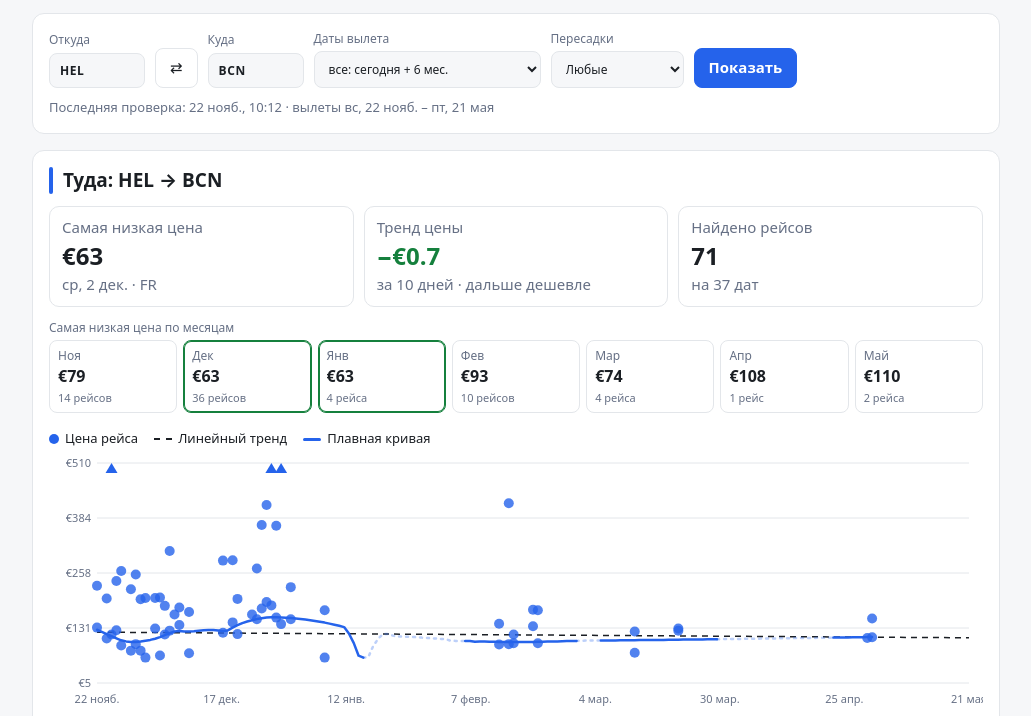
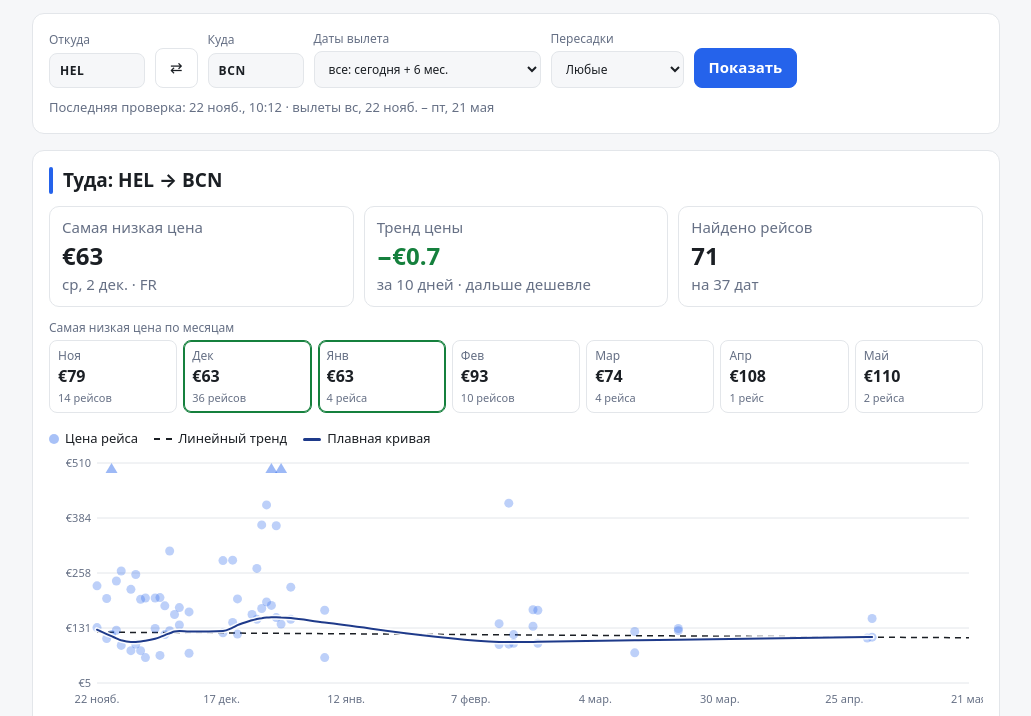
Before and after one commit to obvmail-sys/flight-tracker, a plain HTML site: page index.html in a window 1280 px wide. Shown: the part 84-800 px from the top of the page, without its empty margins (124-1155 px from the left). Drawn offline with Linux system fonts and the light colour scheme.

Commit message:
Smooth continuous curve (LOWESS + monotone cubic spline) through gaps; lighter points, darker curve
Co-Authored-By: Claude Opus 5.5 <noreply@anthropic.com>
Claude-Session: https://claude.ai/code/session_0185nm7qrPvGr6XZBvW3HKQq

```diff
--- a/index.html
+++ b/index.html
@@ -7,11 +7,11 @@
 <style>
   :root {
     --bg: #f6f7f9; --card: #fff; --text: #1b1f24; --muted: #667085; --line: #e3e6ea;
-    --out: #2563eb; --back: #d9480f; --trend: #1b1f24; --good: #15803d; --bad: #b91c1c;
+    --out: #2563eb; --back: #d9480f; --out-dark: #1e3a8a; --back-dark: #9a3412; --trend: #1b1f24; --good: #15803d; --bad: #b91c1c;
   }
   @media (prefers-color-scheme: dark) {
     :root { --bg: #0f1216; --card: #171b21; --text: #e6e8eb; --muted: #98a2b3; --line: #2a3038;
-            --out: #60a5fa; --back: #fb923c; --trend: #e6e8eb; --good: #4ade80; --bad: #f87171; }
+            --out: #60a5fa; --back: #fb923c; --out-dark: #bfdbfe; --back-dark: #fed7aa; --trend: #e6e8eb; --good: #4ade80; --bad: #f87171; }
   }
   * { box-sizing: border-box; }
   body { margin: 0; background: var(--bg); color: var(--text);
@@ -222,9 +222,9 @@ function trend(rows) {
 
 // LOWESS: локальная взвешенная линейная регрессия (трикуб-веса) по самой низкой цене
 // каждого дня + 2 итерации устойчивости (бисквадрат) против одиночных выбросов.
-// Возвращает точки кривой с шагом в 1 день в пределах дат, где есть данные;
-// sparse = рядом нет данных (> GAP дней до ближайшей точки) — такие куски рисуем бледно.
-const LOWESS_FRAC = 0.35, GAP = 7, MIN_BW = 10;  // MIN_BW — минимальная ширина окна сглаживания, дней
+// Возвращает сглаженные значения в датах, где есть данные; между ними кривую
+// проводит монотонный кубический сплайн (плавно и без выбросов, в т.ч. через пропуски).
+const LOWESS_FRAC = 0.35, MIN_BW = 10;  // MIN_BW — минимальная ширина окна сглаживания, дней
 function lowess(rows) {
   const pts = minPerDate(rows).sort((a, b) => a.x - b.x);
   const n = pts.length;
@@ -252,29 +252,31 @@ function lowess(rows) {
     const med = [...res.map(Math.abs)].sort((a, b) => a - b)[Math.floor(n / 2)] || 1;
     robust = res.map(r => { const u = r / (6 * med); return Math.abs(u) < 1 ? (1 - u * u) ** 2 : 0; });
   }
-  const out = [];
-  for (let x = pts[0].x; x <= pts[n - 1].x + 1e-9; x += 1) {
-    const y = fitAt(x);
-    if (y == null) continue;
-    const near = Math.min(...pts.map(p => Math.abs(p.x - x)));
-    out.push({ x, y: Math.max(0, y), sparse: near > GAP });
-  }
-  return out;
+  return pts.map(p => ({ x: p.x, y: Math.max(0, fitAt(p.x) ?? p.y) }));
 }
 
-// Ломаная кривой: сплошные куски там, где есть данные, бледные — где данных нет.
-function curvePaths(curve, X, Y, color, width = 2.5) {
-  if (!curve || !curve.length) return "";
-  let g = "", seg = [], sparse = curve[0].sparse;
-  const flush = () => {
-    if (seg.length > 1) g += `<polyline fill="none" stroke="${color}" stroke-width="${width}" stroke-linejoin="round" stroke-linecap="round"
-      ${sparse ? 'stroke-opacity=".3" stroke-dasharray="2 5"' : ""} points="${seg.map(p => `${X(p.x * DAY).toFixed(1)},${Y(p.y).toFixed(1)}`).join(" ")}"/>`;
-  };
-  for (const p of curve) {
-    if (p.sparse !== sparse) { seg.push(p); flush(); seg = [p]; sparse = p.sparse; } else seg.push(p);
+// Плавная кривая через сглаженные точки: монотонный кубический сплайн (Фритч–Карлсон),
+// одна непрерывная линия. Светлая подложка отделяет её от точек.
+function curvePaths(curve, X, Y, color, width = 2) {
+  if (!curve || curve.length < 2) return "";
+  const xs = curve.map(p => p.x), ys = curve.map(p => p.y), n = xs.length;
+  const d = [], m = new Array(n);
+  for (let i = 0; i < n - 1; i++) d.push((ys[i + 1] - ys[i]) / (xs[i + 1] - xs[i]));
+  m[0] = d[0]; m[n - 1] = d[n - 2];
+  for (let i = 1; i < n - 1; i++) m[i] = d[i - 1] * d[i] <= 0 ? 0 : (d[i - 1] + d[i]) / 2;
+  for (let i = 0; i < n - 1; i++) {
+    if (d[i] === 0) { m[i] = m[i + 1] = 0; continue; }
+    const a = m[i] / d[i], b = m[i + 1] / d[i], t = a * a + b * b;
+    if (t > 9) { const k = 3 / Math.sqrt(t); m[i] = k * a * d[i]; m[i + 1] = k * b * d[i]; }
   }
-  flush();
-  return g;
+  const P = (x, y) => `${X(x * DAY).toFixed(1)},${Y(y).toFixed(1)}`;
+  let path = `M${P(xs[0], ys[0])}`;
+  for (let i = 0; i < n - 1; i++) {
+    const h = xs[i + 1] - xs[i];
+    path += ` C${P(xs[i] + h / 3, ys[i] + m[i] * h / 3)} ${P(xs[i + 1] - h / 3, ys[i + 1] - m[i + 1] * h / 3)} ${P(xs[i + 1], ys[i + 1])}`;
+  }
+  return `<path d="${path}" fill="none" stroke="var(--card)" stroke-width="${width + 3}" stroke-linecap="round" stroke-opacity=".9"/>
+          <path d="${path}" fill="none" stroke="${color}" stroke-width="${width}" stroke-linecap="round" stroke-linejoin="round"/>`;
 }
 
 function renderDirection(o, d, title, color, wFrom, wTo, tr) {
@@ -302,7 +304,7 @@ function renderDirection(o, d, title, color, wFrom, wTo, tr) {
         <div class="muted">на ${((n) => n + " дат" + plural(n, "у", "ы", ""))(new Set(rows.map(r => r.departure_date)).size)}</div></div>
     </div>
     <div class="mstrip"></div>
-    <div class="legend"><span><i class="dot" style="background:${color}"></i>Цена рейса</span><span><i class="dash"></i>Линейный тренд</span><span><i class="curve" style="border-color:${color}"></i>Плавная кривая</span></div>
+    <div class="legend"><span><i class="dot" style="background:${color};opacity:.4"></i>Цена рейса</span><span><i class="dash"></i>Линейный тренд</span><span><i class="curve" style="border-color:${color === "var(--out)" ? "var(--out-dark)" : "var(--back-dark)"}"></i>Плавная кривая</span></div>
     <div class="chart"></div>
     <div class="hint muted">Нажмите на точку графика, чтобы увидеть рейсы этого дня</div>
     <div class="daybox" hidden></div>
@@ -389,12 +391,12 @@ function renderChart(el, rows, color, wFrom, wTo, t) {
     const tip = `${fmtDate(r.departure_date)} ${r.departure_time || ""}: ${fmtEur(r.price_eur)} · ${r.airline || ""}, пересадок ${r.transfers ?? "?"}`;
     const cx = X(+new Date(r.departure_date + "T00:00:00"));
     pointsSvg += r.price_eur > cap
-      ? `<path d="M${cx - 6} ${P.t + 10} L${cx + 6} ${P.t + 10} L${cx} ${P.t} Z" fill="${color}" data-date="${r.departure_date}" data-tip="${esc(tip + " (выше шкалы)")}"/>`
-      : `<circle cx="${cx}" cy="${Y(r.price_eur)}" r="5" fill="${color}" fill-opacity=".8" stroke="transparent" stroke-width="10" data-date="${r.departure_date}" data-tip="${esc(tip)}"/>`;
+      ? `<path d="M${cx - 6} ${P.t + 10} L${cx + 6} ${P.t + 10} L${cx} ${P.t} Z" fill="${color}" fill-opacity=".45" data-date="${r.departure_date}" data-tip="${esc(tip + " (выше шкалы)")}"/>`
+      : `<circle cx="${cx}" cy="${Y(r.price_eur)}" r="4.5" fill="${color}" fill-opacity=".3" stroke="transparent" stroke-width="10" data-date="${r.departure_date}" data-tip="${esc(tip)}"/>`;
   }
-  // кривая поверх прямой, точки — поверх кривой (их можно нажимать)
+  // светлые точки, поверх — насыщенная кривая (тёмный оттенок цвета направления)
   const cv = lowess(rows)?.map(p => ({ ...p, y: Math.min(p.y, y1) }));
-  g += curvePaths(cv, X, Y, color) + pointsSvg;
+  g += pointsSvg + `<g pointer-events="none">${curvePaths(cv, X, Y, color === "var(--out)" ? "var(--out-dark)" : "var(--back-dark)")}</g>`;
   el.innerHTML = `<svg width="100%" viewBox="0 0 ${W} ${H}" role="img" aria-label="Цена по дате вылета">${g}</svg>`;
 }
 
@@ -424,8 +426,8 @@ function renderCompare(a, b, wFrom, wTo) {
     const x0 = +new Date(wFrom + "T00:00:00"), x1 = +new Date(wTo + "T00:00:00");
     const lineY = t => t ? [t.k * (x0 / DAY) + t.b, t.k * (x1 / DAY) + t.b] : [];
     const vals = [
-      ...(cmpShow.outCurve && ca ? ca.filter(p => !p.sparse).map(p => p.y) : []),
-      ...(cmpShow.backCurve && cb ? cb.filter(p => !p.sparse).map(p => p.y) : []),
+      ...(cmpShow.outCurve && ca ? ca.map(p => p.y) : []),
+      ...(cmpShow.backCurve && cb ? cb.map(p => p.y) : []),
       ...(cmpShow.outLine ? lineY(a.t) : []), ...(cmpShow.backLine ? lineY(b.t) : []),
     ];
     if (!vals.length) { el.innerHTML = '<div class="muted">Недостаточно данных для кривых (нужно хотя бы 4 даты в каждом направлении) — или все линии выключены.</div>'; return; }
```
